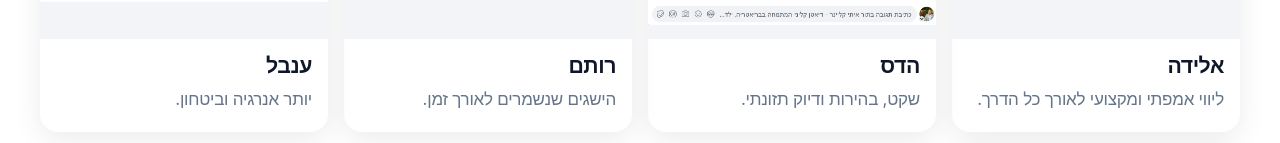
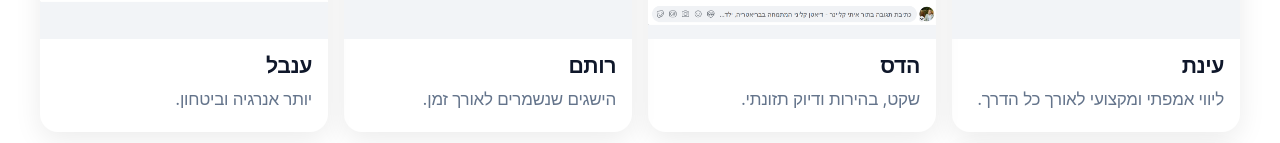
Before and after one commit to klainer1989/itay_website, a Next.js app: page /patients in a window 1280 px wide. Shown: the part 343-486 px from the top of the page. Built offline with nearby package versions, Linux system fonts and the light colour scheme.

Commit message:
Remove patients header text

```diff
--- a/src/app/patients/page.tsx
+++ b/src/app/patients/page.tsx
@@ -11,7 +11,7 @@ type Card = {
 };
 
 const cards: Card[] = [
-  { id: "elida", title: "אלידה", caption: "ליווי אמפתי ומקצועי לאורך כל הדרך." },
+  { id: "elida", title: "עינת", caption: "ליווי אמפתי ומקצועי לאורך כל הדרך." },
   { id: "hadas", title: "הדס", caption: "שקט, בהירות ודיוק תזונתי." },
   { id: "rotem", title: "רותם", caption: "הישגים שנשמרים לאורך זמן." },
   { id: "inbal", title: "ענבל", caption: "יותר אנרגיה וביטחון." },
```
